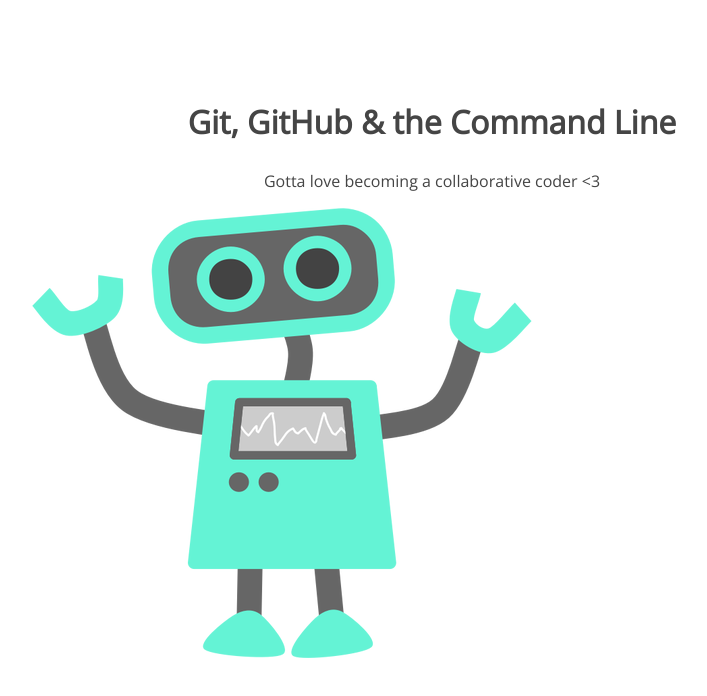
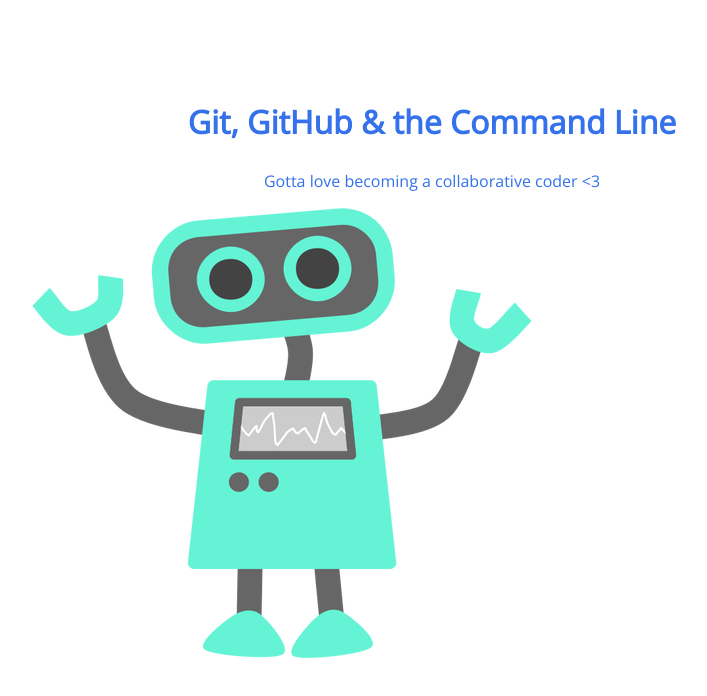
Before and after one commit to kinardcreative/105-project, a plain HTML site: page index.html in a window 1280 px wide. Shown: the whole page, without its empty margins (208-915 px from the left). Drawn offline with nearby package versions, Linux system fonts and the light colour scheme.

Commit message:
css changes

```diff
--- a/css/style.css
+++ b/css/style.css
@@ -5,7 +5,7 @@ section {
 section h1,
 section p {
 	text-align: center;
-	color: #454545;
+	color: #3471eb;
 }
 section h1 {
 	font: 32px 'Open Sans';
```
